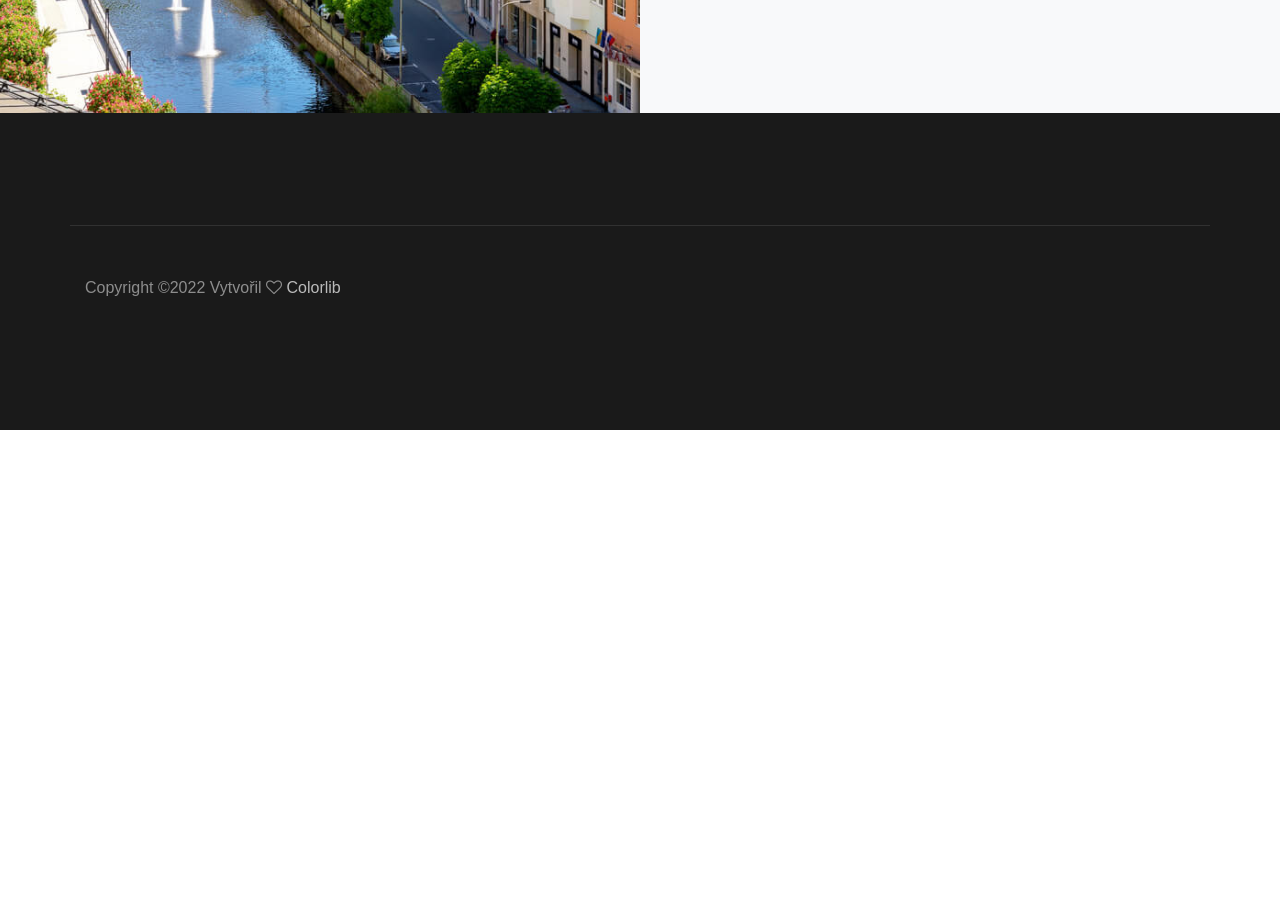
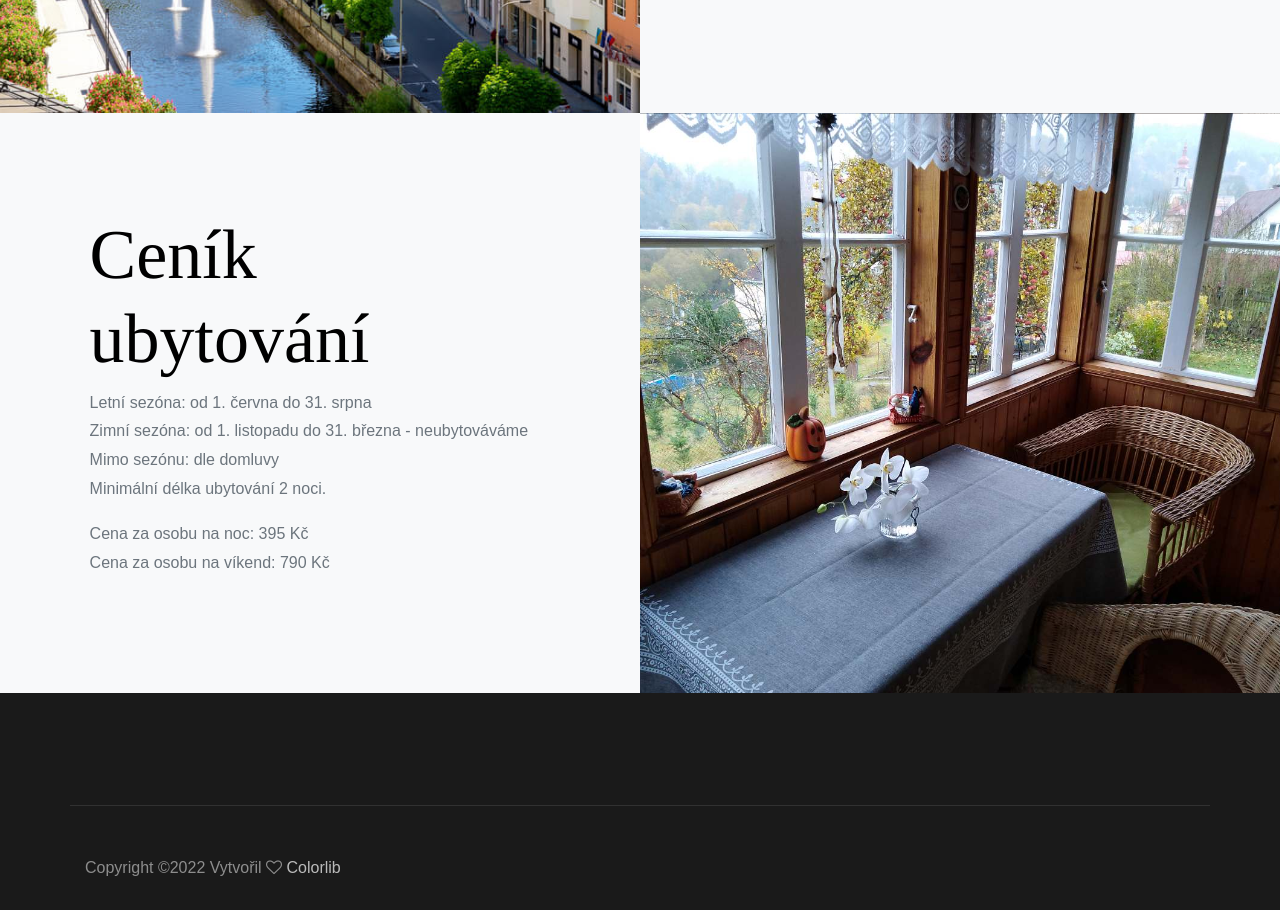
Before and after one commit to Standis/Srdecni_zalezitost, a plain HTML site: page info.html in a window 1280 px wide. Shown: the part 2449-3359 px from the top of the page. Before the commit the page ends 2879 px from the top, so only its background shows below. Drawn offline with Linux system fonts and the light colour scheme; a web font is replaced by a local one.

Commit message:
Update info.html
Ceník

```diff
--- a/info.html
+++ b/info.html
@@ -108,6 +108,23 @@
         </div>
       </div>
 
+      <div class="half d-md-flex d-block">
+        <div class="image order-2" data-aos="fade"  style="background-image: url('img/gallery/pic8.jpeg');"></div>
+        <div class="text" data-aos="fade-left" data-aos-delay="200">
+          <h2>Ceník ubytování</h2>
+
+          <p>Letní sezóna: od 1. června do 31. srpna <br>
+             Zimní sezóna: od 1. listopadu do 31. března - neubytováváme <br>
+             Mimo sezónu: dle domluvy <br>
+             Minimální délka ubytování 2 noci.
+          </p>
+          <p>
+            Cena za osobu na noc: 395 Kč <br>
+            Cena za osobu na víkend: 790 Kč
+          </p>
+        </div>
+      </div>
+
     </section>
     <!-- END section -->
     <footer class="section footer-section">
```
